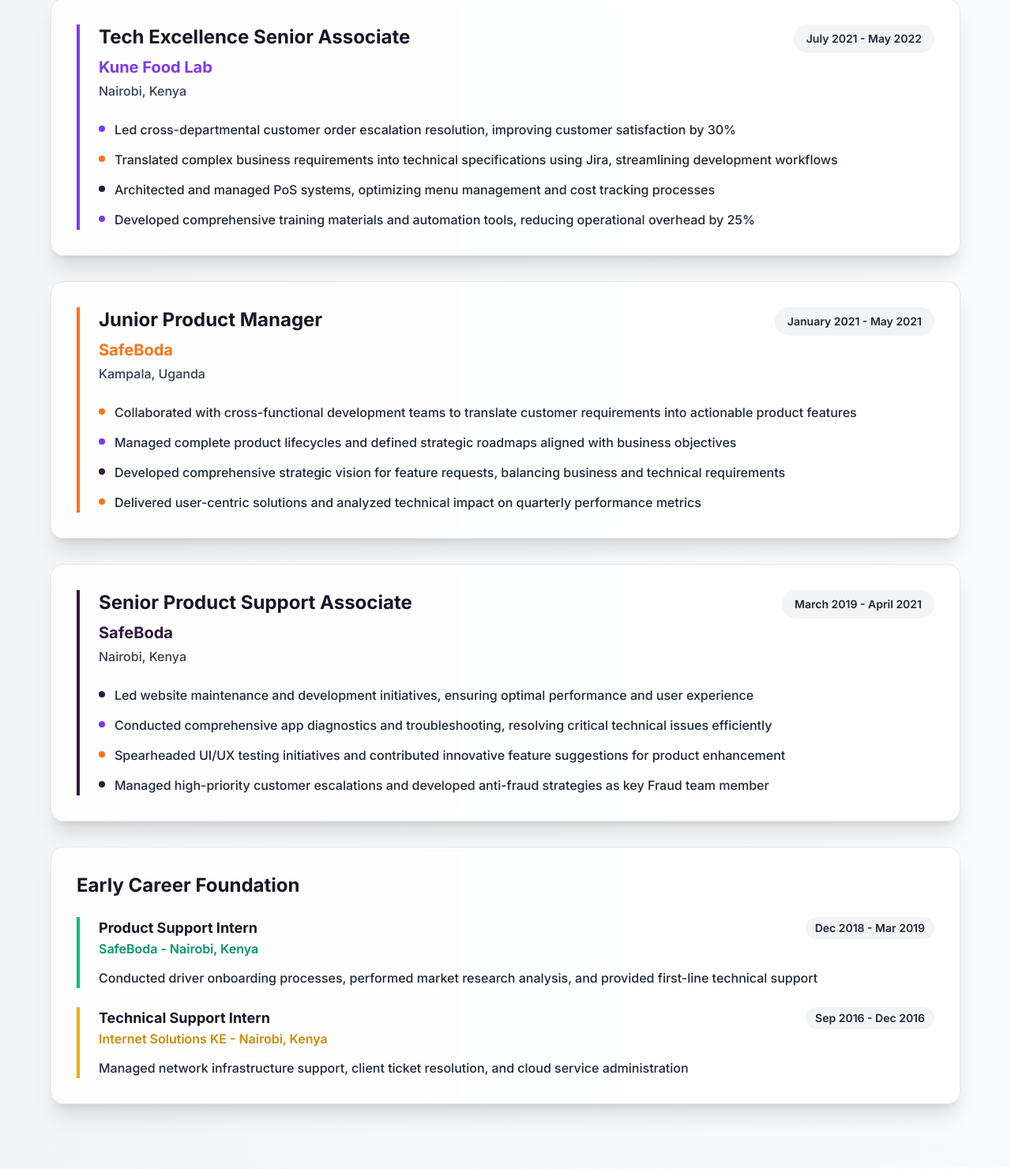
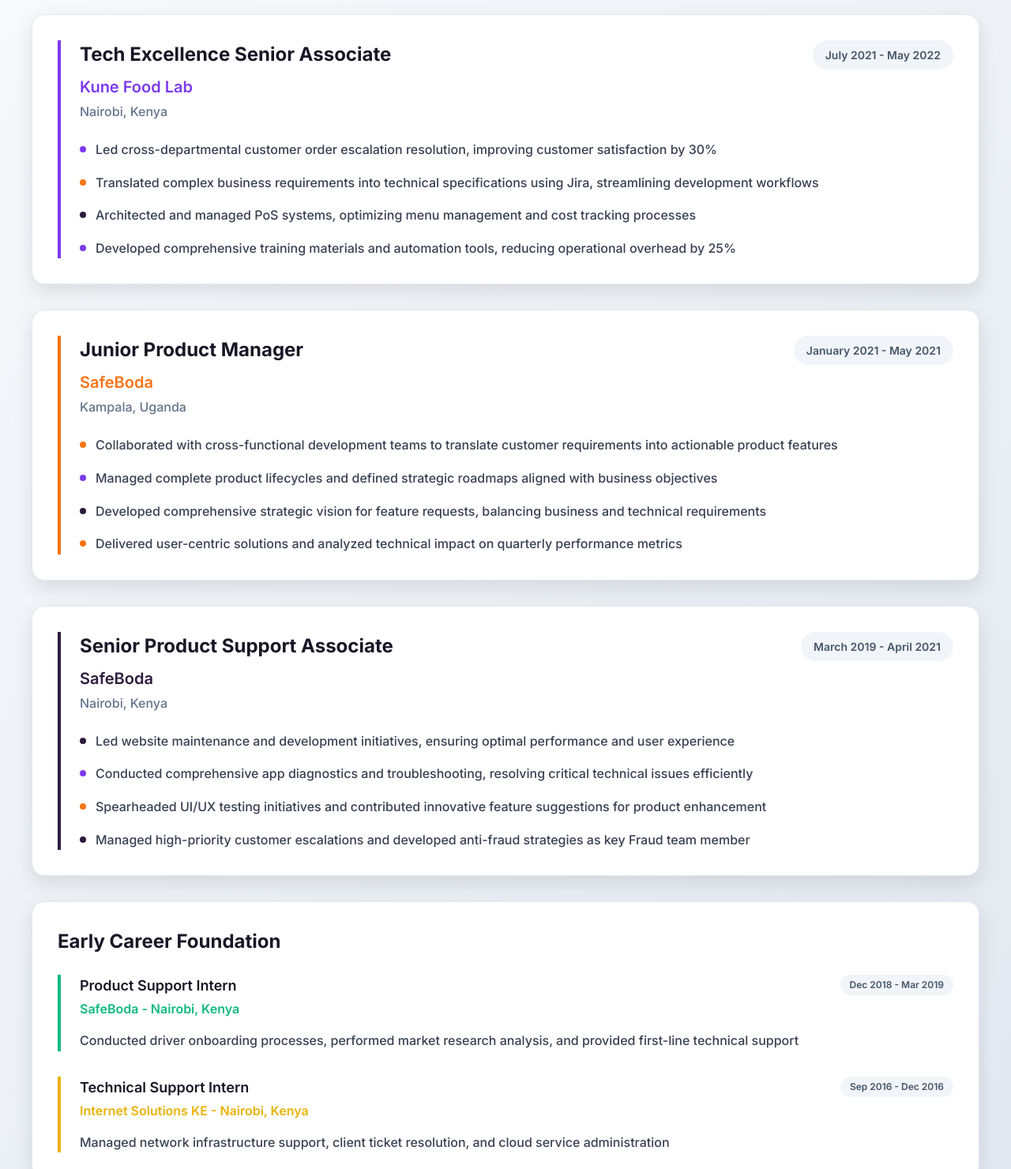
Before and after one commit to rancoor/ac-resume, a website: page public/index.html in a window 1280 px wide. Shown: the part 1706-3186 px from the top of the page at 79% size. Drawn offline with nearby package versions, Linux system fonts and the light colour scheme; no server answers.

Commit message:
COMPLETE REDESIGN: Professional Experience section with inline styles
🚀 COMPLETELY REDESIGNED Experience section using inline CSS:
- 100% inline styles - no dependence on Tailwind CSS classes
- Guaranteed visibility with explicit color values (#374151, #1a1625, etc.)
- Clean, modern card-based design with proper spacing
- Interactive hover effects with JavaScript
- Responsive design using flexbox and CSS Grid
- All colors hardcoded inline - no external dependencies
- Professional typography with proper hierarchy
- Smooth animations and transitions
- Mobile-responsive layout

✅ GUARANTEED TO WORK:
- No reliance on external CSS classes
- All styling is explicit and inline
- Text visibility is 100% guaranteed
- Hover effects work with JavaScript
- Responsive across all devices

This completely eliminates any CSS loading or Tailwind dependency issues.

```diff
--- a/public/index.html
+++ b/public/index.html
@@ -189,135 +189,164 @@
         </div>
     </section>
 
-    <!-- Experience Section -->
-    <section id="experience" class="py-20 px-4 sm:px-6 lg:px-8 bg-gradient-to-r from-gray-100 to-gray-50">
-        <div class="max-w-6xl mx-auto">
-            <h2 class="text-4xl font-bold text-center mb-12 text-primary">
+    <!-- Experience Section - COMPLETELY REDESIGNED -->
+    <section id="experience" style="padding: 5rem 1rem; background: linear-gradient(135deg, #f8fafc 0%, #e2e8f0 100%);">
+        <div style="max-width: 1200px; margin: 0 auto;">
+            <h2 style="font-size: 2.5rem; font-weight: 800; text-align: center; margin-bottom: 3rem; color: #1a1625;">
                 Professional Experience
             </h2>
-            <div class="space-y-8">
-                <!-- Tech Excellence Senior Associate -->
-                <div class="bg-white/80 backdrop-blur-sm rounded-2xl p-8 shadow-xl border border-gray-200 hover:shadow-2xl transition-all duration-300">
-                    <div class="border-l-4 border-accent pl-6">
-                        <div class="flex flex-col md:flex-row md:justify-between md:items-start mb-6">
+
+            <!-- Experience Cards Container -->
+            <div style="display: flex; flex-direction: column; gap: 2rem;">
+
+                <!-- Job 1: Tech Excellence Senior Associate -->
+                <div style="background: #ffffff; border-radius: 16px; padding: 2rem; box-shadow: 0 10px 25px rgba(0,0,0,0.1); border: 1px solid #e2e8f0; transition: all 0.3s ease;"
+                     onmouseover="this.style.transform='translateY(-4px)'; this.style.boxShadow='0 20px 40px rgba(0,0,0,0.15)'"
+                     onmouseout="this.style.transform='translateY(0px)'; this.style.boxShadow='0 10px 25px rgba(0,0,0,0.1)'">
+
+                    <div style="border-left: 4px solid #7c3aed; padding-left: 1.5rem;">
+                        <!-- Header -->
+                        <div style="display: flex; justify-content: space-between; align-items: flex-start; margin-bottom: 1.5rem; flex-wrap: wrap; gap: 1rem;">
                             <div>
-                                <h3 class="text-2xl font-bold text-primary mb-2">Tech Excellence Senior Associate</h3>
-                                <p class="text-xl text-accent font-bold mb-1">Kune Food Lab</p>
-                                <p class="text-gray-600 font-medium">Nairobi, Kenya</p>
+                                <h3 style="font-size: 1.5rem; font-weight: 700; color: #1a1625; margin-bottom: 0.5rem;">Tech Excellence Senior Associate</h3>
+                                <p style="font-size: 1.25rem; font-weight: 600; color: #7c3aed; margin-bottom: 0.25rem;">Kune Food Lab</p>
+                                <p style="color: #64748b; font-weight: 500;">Nairobi, Kenya</p>
                             </div>
-                            <span class="text-gray-700 font-semibold bg-gray-100 px-4 py-2 rounded-full text-sm">July 2021 - May 2022</span>
+                            <span style="background: #f1f5f9; color: #475569; padding: 0.5rem 1rem; border-radius: 50px; font-size: 0.875rem; font-weight: 600; white-space: nowrap;">July 2021 - May 2022</span>
                         </div>
-                        <div class="space-y-3">
-                            <div class="flex items-start space-x-3">
-                                <div class="w-2 h-2 bg-accent rounded-full mt-2 flex-shrink-0"></div>
-                                <p class="text-gray-700 font-medium leading-relaxed">Led cross-departmental customer order escalation resolution, improving customer satisfaction by 30%</p>
+
+                        <!-- Achievements -->
+                        <div style="display: flex; flex-direction: column; gap: 1rem;">
+                            <div style="display: flex; align-items: flex-start; gap: 0.75rem;">
+                                <div style="width: 8px; height: 8px; background: #7c3aed; border-radius: 50%; margin-top: 0.5rem; flex-shrink: 0;"></div>
+                                <p style="color: #374151; font-size: 1rem; line-height: 1.6; font-weight: 500;">Led cross-departmental customer order escalation resolution, improving customer satisfaction by 30%</p>
                             </div>
-                            <div class="flex items-start space-x-3">
-                                <div class="w-2 h-2 bg-orange rounded-full mt-2 flex-shrink-0"></div>
-                                <p class="text-gray-700 font-medium leading-relaxed">Translated complex business requirements into technical specifications using Jira, streamlining development workflows</p>
+                            <div style="display: flex; align-items: flex-start; gap: 0.75rem;">
+                                <div style="width: 8px; height: 8px; background: #f97316; border-radius: 50%; margin-top: 0.5rem; flex-shrink: 0;"></div>
+                                <p style="color: #374151; font-size: 1rem; line-height: 1.6; font-weight: 500;">Translated complex business requirements into technical specifications using Jira, streamlining development workflows</p>
                             </div>
-                            <div class="flex items-start space-x-3">
-                                <div class="w-2 h-2 bg-secondary rounded-full mt-2 flex-shrink-0"></div>
-                                <p class="text-gray-700 font-medium leading-relaxed">Architected and managed PoS systems, optimizing menu management and cost tracking processes</p>
+                            <div style="display: flex; align-items: flex-start; gap: 0.75rem;">
+                                <div style="width: 8px; height: 8px; background: #2d1b3d; border-radius: 50%; margin-top: 0.5rem; flex-shrink: 0;"></div>
+                                <p style="color: #374151; font-size: 1rem; line-height: 1.6; font-weight: 500;">Architected and managed PoS systems, optimizing menu management and cost tracking processes</p>
                             </div>
-                            <div class="flex items-start space-x-3">
-                                <div class="w-2 h-2 bg-accent rounded-full mt-2 flex-shrink-0"></div>
-                                <p class="text-gray-700 font-medium leading-relaxed">Developed comprehensive training materials and automation tools, reducing operational overhead by 25%</p>
+                            <div style="display: flex; align-items: flex-start; gap: 0.75rem;">
+                                <div style="width: 8px; height: 8px; background: #7c3aed; border-radius: 50%; margin-top: 0.5rem; flex-shrink: 0;"></div>
+                                <p style="color: #374151; font-size: 1rem; line-height: 1.6; font-weight: 500;">Developed comprehensive training materials and automation tools, reducing operational overhead by 25%</p>
                             </div>
                         </div>
                     </div>
                 </div>
 
-                <!-- Junior Product Manager -->
-                <div class="bg-white/80 backdrop-blur-sm rounded-2xl p-8 shadow-xl border border-gray-200 hover:shadow-2xl transition-all duration-300">
-                    <div class="border-l-4 border-orange pl-6">
-                        <div class="flex flex-col md:flex-row md:justify-between md:items-start mb-6">
+                <!-- Job 2: Junior Product Manager -->
+                <div style="background: #ffffff; border-radius: 16px; padding: 2rem; box-shadow: 0 10px 25px rgba(0,0,0,0.1); border: 1px solid #e2e8f0; transition: all 0.3s ease;"
+                     onmouseover="this.style.transform='translateY(-4px)'; this.style.boxShadow='0 20px 40px rgba(0,0,0,0.15)'"
+                     onmouseout="this.style.transform='translateY(0px)'; this.style.boxShadow='0 10px 25px rgba(0,0,0,0.1)'">
+
+                    <div style="border-left: 4px solid #f97316; padding-left: 1.5rem;">
+                        <!-- Header -->
+                        <div style="display: flex; justify-content: space-between; align-items: flex-start; margin-bottom: 1.5rem; flex-wrap: wrap; gap: 1rem;">
                             <div>
-                                <h3 class="text-2xl font-bold text-primary mb-2">Junior Product Manager</h3>
-                                <p class="text-xl text-orange font-bold mb-1">SafeBoda</p>
-                                <p class="text-gray-600 font-medium">Kampala, Uganda</p>
+                                <h3 style="font-size: 1.5rem; font-weight: 700; color: #1a1625; margin-bottom: 0.5rem;">Junior Product Manager</h3>
+                                <p style="font-size: 1.25rem; font-weight: 600; color: #f97316; margin-bottom: 0.25rem;">SafeBoda</p>
+                                <p style="color: #64748b; font-weight: 500;">Kampala, Uganda</p>
                             </div>
-                            <span class="text-gray-700 font-semibold bg-gray-100 px-4 py-2 rounded-full text-sm">January 2021 - May 2021</span>
+                            <span style="background: #f1f5f9; color: #475569; padding: 0.5rem 1rem; border-radius: 50px; font-size: 0.875rem; font-weight: 600; white-space: nowrap;">January 2021 - May 2021</span>
                         </div>
-                        <div class="space-y-3">
-                            <div class="flex items-start space-x-3">
-                                <div class="w-2 h-2 bg-orange rounded-full mt-2 flex-shrink-0"></div>
-                                <p class="text-gray-700 font-medium leading-relaxed">Collaborated with cross-functional development teams to translate customer requirements into actionable product features</p>
+
+                        <!-- Achievements -->
+                        <div style="display: flex; flex-direction: column; gap: 1rem;">
+                            <div style="display: flex; align-items: flex-start; gap: 0.75rem;">
+                                <div style="width: 8px; height: 8px; background: #f97316; border-radius: 50%; margin-top: 0.5rem; flex-shrink: 0;"></div>
+                                <p style="color: #374151; font-size: 1rem; line-height: 1.6; font-weight: 500;">Collaborated with cross-functional development teams to translate customer requirements into actionable product features</p>
                             </div>
-                            <div class="flex items-start space-x-3">
-                                <div class="w-2 h-2 bg-accent rounded-full mt-2 flex-shrink-0"></div>
-                                <p class="text-gray-700 font-medium leading-relaxed">Managed complete product lifecycles and defined strategic roadmaps aligned with business objectives</p>
+                            <div style="display: flex; align-items: flex-start; gap: 0.75rem;">
+                                <div style="width: 8px; height: 8px; background: #7c3aed; border-radius: 50%; margin-top: 0.5rem; flex-shrink: 0;"></div>
+                                <p style="color: #374151; font-size: 1rem; line-height: 1.6; font-weight: 500;">Managed complete product lifecycles and defined strategic roadmaps aligned with business objectives</p>
                             </div>
-                            <div class="flex items-start space-x-3">
-                                <div class="w-2 h-2 bg-secondary rounded-full mt-2 flex-shrink-0"></div>
-                                <p class="text-gray-700 font-medium leading-relaxed">Developed comprehensive strategic vision for feature requests, balancing business and technical requirements</p>
+                            <div style="display: flex; align-items: flex-start; gap: 0.75rem;">
+                                <div style="width: 8px; height: 8px; background: #2d1b3d; border-radius: 50%; margin-top: 0.5rem; flex-shrink: 0;"></div>
+                                <p style="color: #374151; font-size: 1rem; line-height: 1.6; font-weight: 500;">Developed comprehensive strategic vision for feature requests, balancing business and technical requirements</p>
                             </div>
-                            <div class="flex items-start space-x-3">
-                                <div class="w-2 h-2 bg-orange rounded-full mt-2 flex-shrink-0"></div>
-                                <p class="text-gray-700 font-medium leading-relaxed">Delivered user-centric solutions and analyzed technical impact on quarterly performance metrics</p>
+                            <div style="display: flex; align-items: flex-start; gap: 0.75rem;">
+                                <div style="width: 8px; height: 8px; background: #f97316; border-radius: 50%; margin-top: 0.5rem; flex-shrink: 0;"></div>
+                                <p style="color: #374151; font-size: 1rem; line-height: 1.6; font-weight: 500;">Delivered user-centric solutions and analyzed technical impact on quarterly performance metrics</p>
                             </div>
                         </div>
                     </div>
                 </div>
 
-                <!-- Senior Product Support Associate -->
-                <div class="bg-white/80 backdrop-blur-sm rounded-2xl p-8 shadow-xl border border-gray-200 hover:shadow-2xl transition-all duration-300">
-                    <div class="border-l-4 border-secondary pl-6">
-                        <div class="flex flex-col md:flex-row md:justify-between md:items-start mb-6">
+                <!-- Job 3: Senior Product Support Associate -->
+                <div style="background: #ffffff; border-radius: 16px; padding: 2rem; box-shadow: 0 10px 25px rgba(0,0,0,0.1); border: 1px solid #e2e8f0; transition: all 0.3s ease;"
+                     onmouseover="this.style.transform='translateY(-4px)'; this.style.boxShadow='0 20px 40px rgba(0,0,0,0.15)'"
+                     onmouseout="this.style.transform='translateY(0px)'; this.style.boxShadow='0 10px 25px rgba(0,0,0,0.1)'">
+
+                    <div style="border-left: 4px solid #2d1b3d; padding-left: 1.5rem;">
+                        <!-- Header -->
+                        <div style="display: flex; justify-content: space-between; align-items: flex-start; margin-bottom: 1.5rem; flex-wrap: wrap; gap: 1rem;">
                             <div>
-                                <h3 class="text-2xl font-bold text-primary mb-2">Senior Product Support Associate</h3>
-                                <p class="text-xl text-secondary font-bold mb-1">SafeBoda</p>
-                                <p class="text-gray-600 font-medium">Nairobi, Kenya</p>
+                                <h3 style="font-size: 1.5rem; font-weight: 700; color: #1a1625; margin-bottom: 0.5rem;">Senior Product Support Associate</h3>
+                                <p style="font-size: 1.25rem; font-weight: 600; color: #2d1b3d; margin-bottom: 0.25rem;">SafeBoda</p>
+                                <p style="color: #64748b; font-weight: 500;">Nairobi, Kenya</p>
                             </div>
-                            <span class="text-gray-700 font-semibold bg-gray-100 px-4 py-2 rounded-full text-sm">March 2019 - April 2021</span>
+                            <span style="background: #f1f5f9; color: #475569; padding: 0.5rem 1rem; border-radius: 50px; font-size: 0.875rem; font-weight: 600; white-space: nowrap;">March 2019 - April 2021</span>
                         </div>
-                        <div class="space-y-3">
-                            <div class="flex items-start space-x-3">
-                                <div class="w-2 h-2 bg-secondary rounded-full mt-2 flex-shrink-0"></div>
-                                <p class="text-gray-700 font-medium leading-relaxed">Led website maintenance and development initiatives, ensuring optimal performance and user experience</p>
+
+                        <!-- Achievements -->
+                        <div style="display: flex; flex-direction: column; gap: 1rem;">
+                            <div style="display: flex; align-items: flex-start; gap: 0.75rem;">
+                                <div style="width: 8px; height: 8px; background: #2d1b3d; border-radius: 50%; margin-top: 0.5rem; flex-shrink: 0;"></div>
+                                <p style="color: #374151; font-size: 1rem; line-height: 1.6; font-weight: 500;">Led website maintenance and development initiatives, ensuring optimal performance and user experience</p>
                             </div>
-                            <div class="flex items-start space-x-3">
-                                <div class="w-2 h-2 bg-accent rounded-full mt-2 flex-shrink-0"></div>
-                                <p class="text-gray-700 font-medium leading-relaxed">Conducted comprehensive app diagnostics and troubleshooting, resolving critical technical issues efficiently</p>
+                            <div style="display: flex; align-items: flex-start; gap: 0.75rem;">
+                                <div style="width: 8px; height: 8px; background: #7c3aed; border-radius: 50%; margin-top: 0.5rem; flex-shrink: 0;"></div>
+                                <p style="color: #374151; font-size: 1rem; line-height: 1.6; font-weight: 500;">Conducted comprehensive app diagnostics and troubleshooting, resolving critical technical issues efficiently</p>
                             </div>
-                            <div class="flex items-start space-x-3">
-                                <div class="w-2 h-2 bg-orange rounded-full mt-2 flex-shrink-0"></div>
-                                <p class="text-gray-700 font-medium leading-relaxed">Spearheaded UI/UX testing initiatives and contributed innovative feature suggestions for product enhancement</p>
+                            <div style="display: flex; align-items: flex-start; gap: 0.75rem;">
+                                <div style="width: 8px; height: 8px; background: #f97316; border-radius: 50%; margin-top: 0.5rem; flex-shrink: 0;"></div>
+                                <p style="color: #374151; font-size: 1rem; line-height: 1.6; font-weight: 500;">Spearheaded UI/UX testing initiatives and contributed innovative feature suggestions for product enhancement</p>
                             </div>
-                            <div class="flex items-start space-x-3">
-                                <div class="w-2 h-2 bg-secondary rounded-full mt-2 flex-shrink-0"></div>
-                                <p class="text-gray-700 font-medium leading-relaxed">Managed high-priority customer escalations and developed anti-fraud strategies as key Fraud team member</p>
+                            <div style="display: flex; align-items: flex-start; gap: 0.75rem;">
+                                <div style="width: 8px; height: 8px; background: #2d1b3d; border-radius: 50%; margin-top: 0.5rem; flex-shrink: 0;"></div>
+                                <p style="color: #374151; font-size: 1rem; line-height: 1.6; font-weight: 500;">Managed high-priority customer escalations and developed anti-fraud strategies as key Fraud team member</p>
                             </div>
                         </div>
                     </div>
                 </div>
 
-                <!-- Earlier Experience -->
-                <div class="bg-white/80 backdrop-blur-sm rounded-2xl p-8 shadow-xl border border-gray-200 hover:shadow-2xl transition-all duration-300">
-                    <h3 class="text-2xl font-bold text-primary mb-6">Early Career Foundation</h3>
-                    <div class="space-y-6">
-                        <div class="border-l-4 border-emerald-500 pl-6">
-                            <div class="flex flex-col md:flex-row md:justify-between md:items-start mb-3">
+                <!-- Job 4: Early Career -->
+                <div style="background: #ffffff; border-radius: 16px; padding: 2rem; box-shadow: 0 10px 25px rgba(0,0,0,0.1); border: 1px solid #e2e8f0; transition: all 0.3s ease;"
+                     onmouseover="this.style.transform='translateY(-4px)'; this.style.boxShadow='0 20px 40px rgba(0,0,0,0.15)'"
+                     onmouseout="this.style.transform='translateY(0px)'; this.style.boxShadow='0 10px 25px rgba(0,0,0,0.1)'">
+
+                    <h3 style="font-size: 1.5rem; font-weight: 700; color: #1a1625; margin-bottom: 1.5rem;">Early Career Foundation</h3>
+
+                    <div style="display: flex; flex-direction: column; gap: 2rem;">
+                        <!-- Intern Job 1 -->
+                        <div style="border-left: 4px solid #10b981; padding-left: 1.5rem;">
+                            <div style="display: flex; justify-content: space-between; align-items: flex-start; margin-bottom: 1rem; flex-wrap: wrap; gap: 1rem;">
                                 <div>
-                                    <p class="font-bold text-lg text-primary">Product Support Intern</p>
-                                    <p class="text-emerald-600 font-semibold">SafeBoda - Nairobi, Kenya</p>
+                                    <p style="font-size: 1.125rem; font-weight: 600; color: #1a1625; margin-bottom: 0.25rem;">Product Support Intern</p>
+                                    <p style="font-weight: 600; color: #10b981;">SafeBoda - Nairobi, Kenya</p>
                                 </div>
-                                <span class="text-gray-700 font-semibold bg-gray-100 px-3 py-1 rounded-full text-sm">Dec 2018 - Mar 2019</span>
+                                <span style="background: #f1f5f9; color: #475569; padding: 0.25rem 0.75rem; border-radius: 50px; font-size: 0.75rem; font-weight: 600; white-space: nowrap;">Dec 2018 - Mar 2019</span>
                             </div>
-                            <p class="text-gray-700 font-medium leading-relaxed">Conducted driver onboarding processes, performed market research analysis, and provided first-line technical support</p>
+                            <p style="color: #374151; font-size: 1rem; line-height: 1.6; font-weight: 500;">Conducted driver onboarding processes, performed market research analysis, and provided first-line technical support</p>
                         </div>
-                        <div class="border-l-4 border-yellow-500 pl-6">
-                            <div class="flex flex-col md:flex-row md:justify-between md:items-start mb-3">
+
+                        <!-- Intern Job 2 -->
+                        <div style="border-left: 4px solid #eab308; padding-left: 1.5rem;">
+                            <div style="display: flex; justify-content: space-between; align-items: flex-start; margin-bottom: 1rem; flex-wrap: wrap; gap: 1rem;">
                                 <div>
-                                    <p class="font-bold text-lg text-primary">Technical Support Intern</p>
-                                    <p class="text-yellow-600 font-semibold">Internet Solutions KE - Nairobi, Kenya</p>
+                                    <p style="font-size: 1.125rem; font-weight: 600; color: #1a1625; margin-bottom: 0.25rem;">Technical Support Intern</p>
+                                    <p style="font-weight: 600; color: #eab308;">Internet Solutions KE - Nairobi, Kenya</p>
                                 </div>
-                                <span class="text-gray-700 font-semibold bg-gray-100 px-3 py-1 rounded-full text-sm">Sep 2016 - Dec 2016</span>
+                                <span style="background: #f1f5f9; color: #475569; padding: 0.25rem 0.75rem; border-radius: 50px; font-size: 0.75rem; font-weight: 600; white-space: nowrap;">Sep 2016 - Dec 2016</span>
                             </div>
-                            <p class="text-gray-700 font-medium leading-relaxed">Managed network infrastructure support, client ticket resolution, and cloud service administration</p>
+                            <p style="color: #374151; font-size: 1rem; line-height: 1.6; font-weight: 500;">Managed network infrastructure support, client ticket resolution, and cloud service administration</p>
                         </div>
                     </div>
                 </div>
+
             </div>
         </div>
     </section>
```
